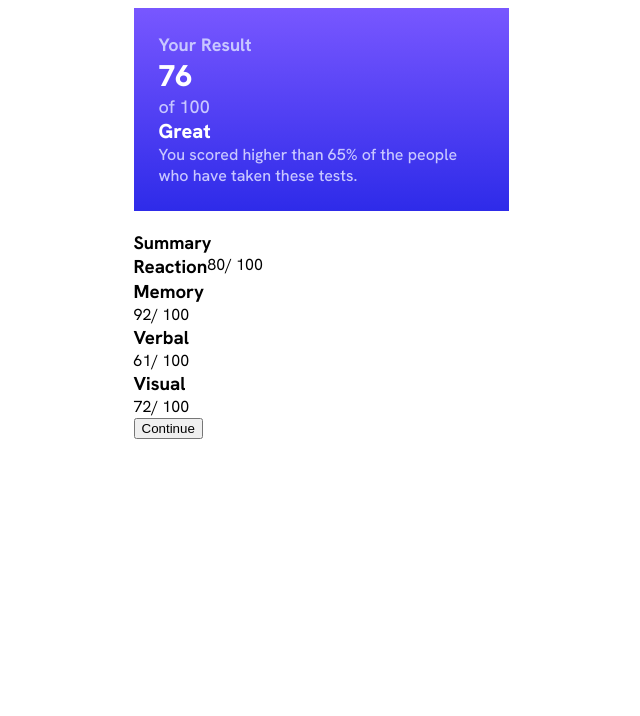
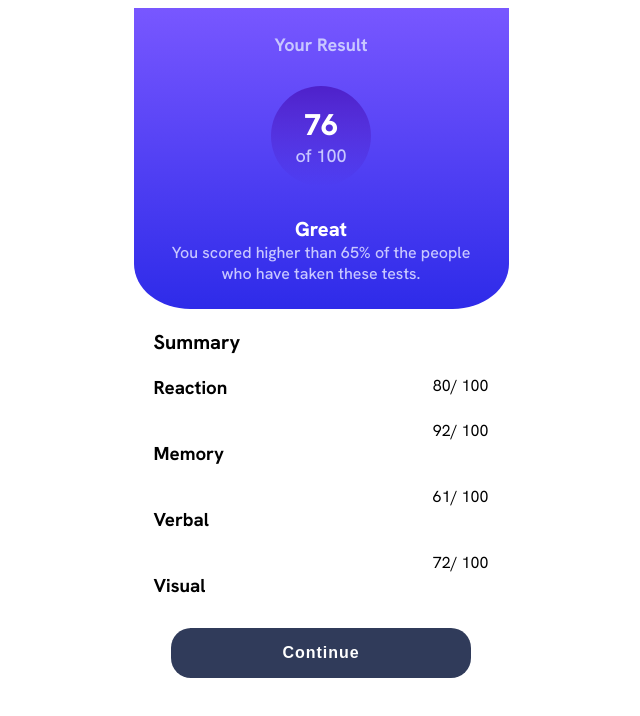
Before and after one commit to Snisarenko21/results-summary-component-main, a plain HTML site: page index.html in a window 1280 px wide. Shown: the whole page, without its empty margins (319-959 px from the left). Drawn offline with Linux system fonts and the light colour scheme.

Commit message:
div result styled

```diff
--- a/index.html
+++ b/index.html
@@ -45,9 +45,8 @@
         <div class="summary">
           <h2 class="summary__title">Summary</h2>
           <ul class="summary__list">
-            <li class="summary__list__item">
+            <li class="summary__item">
               <div class="item__left">
-                <img class="item__icon" />
                 <h3 class="item__title">Reaction</h3>
               </div>
               <div class="item__right">
--- a/scss/main.scss
+++ b/scss/main.scss
@@ -3,6 +3,7 @@
   src: url("../assets/fonts/HankenGrotesk-VariableFont_wght.ttf")
     format("truetype");
 }
+
 h1,
 h2,
 h3,
@@ -32,50 +33,85 @@ body {
   background: linear-gradient(hsl(252, 100%, 67%), hsl(241, 81%, 54%));
   color: hsl(241, 100%, 89%);
   padding: 25px;
+  border-bottom-right-radius: 15%;
+  border-bottom-left-radius: 15%;
 }
 
 .result__title {
+  text-align: center;
   font-size: 18px;
   font-weight: 700;
 }
+.result__value {
+  display: flex;
+  flex-direction: column;
+  width: 100px;
+  height: 100px;
+  border-radius: 50%;
+  justify-content: center;
+  align-items: center;
+  margin-left: auto;
+  margin-right: auto;
+  margin-top: 30px;
+  margin-bottom: 30px;
+  background: linear-gradient(hsla(256, 72%, 46%, 1), hsla(241, 72%, 46%, 0));
+}
 .result__value__current {
+  text-align: center;
   font-size: 30px;
   font-weight: 800;
   color: hsl(0, 0%, 100%);
 }
 
 .result__value__initial {
+  text-align: center;
   font-size: 18px;
   font-weight: 500;
 }
 .result__total__quality {
+  text-align: center;
   font-size: 20px;
   font-weight: 800;
   color: hsl(0, 0%, 100%);
 }
 
 .result__total__level {
+  text-align: center;
   font-size: 16px;
   font-weight: 500;
 }
 
 .summary {
-  padding-top: 20px;
-  padding-bottom: 20px;
+  padding: 20px;
 }
 .summary__title {
-  font-size: 18px;
+  font-size: 20px;
   font-weight: 700;
 }
 
 .summary__list {
 }
 
-.summary__list__item {
+.summary__item {
   display: flex;
-  // flex-direction: column;
-  // flex-wrap: wrap;
+  justify-content: space-between;
+  margin-top: 20px;
 }
+
 .item__left {
-  display: flex;
 }
+
+.summary__bttn {
+  width: 300px;
+  font-weight: 700;
+  font-size: 16px;
+  line-height: 1.87;
+  letter-spacing: 0.06em;
+  border-radius: 20px;
+  padding: 10px 32px;
+  display: block;
+  margin: 30px auto 0 auto;
+  color: hsl(0, 0%, 100%);
+  background-color: hsl(224, 30%, 27%);
+  border: none;
+}
```
Also changed, not shown: scss/main.css, 1 other file.
